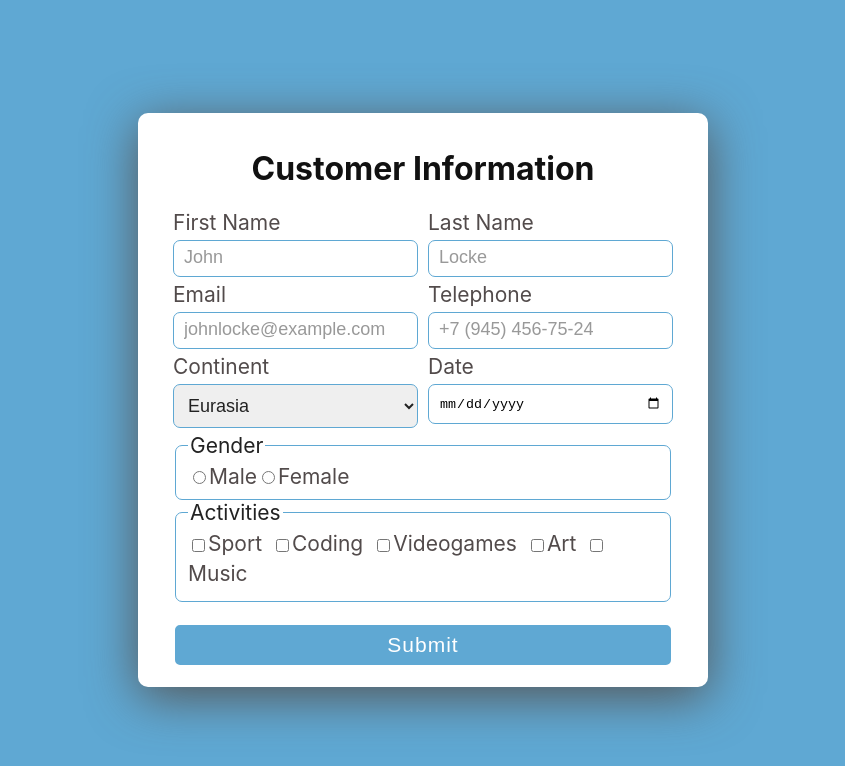
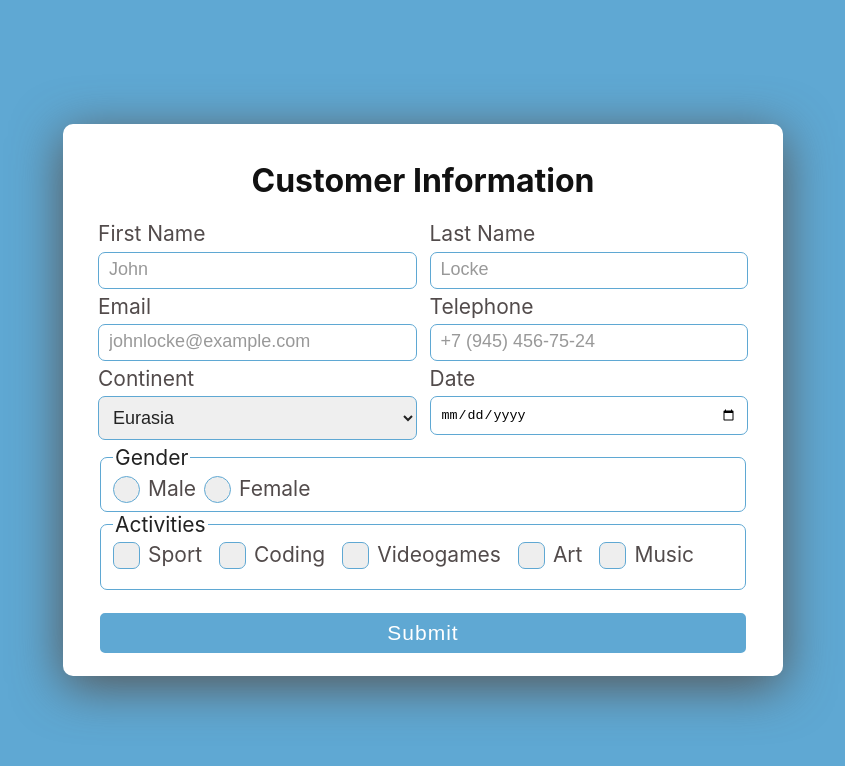
Before and after one commit to SabDennis/react-form-validation, a React (Create React App) app: page / in a window 1280 px wide. Shown: the top 766 px of the page, without its empty margins (217-1062 px from the left). Built offline with nearby package versions, Linux system fonts and the light colour scheme.

Commit message:
added custom checkboxes and radio buttons

```diff
--- a/src/Form/Form.css
+++ b/src/Form/Form.css
@@ -9,7 +9,7 @@
 }
 
 .form-container {
-    width: 500px;
+    width: 650px;
     display: flex;
     flex-direction: column;
     padding: 15px 35px;
@@ -57,6 +57,10 @@ form {
     margin-right: 1%;
 }
 
+.gender, .checkbox {
+    width: 100%;
+}
+
 h1 {
     text-align: center;
     width: 100%;
@@ -92,24 +96,9 @@ fieldset {
     color: #222;
 }
 
-.gender, .checkbox {
-    width: 100%;
-}
-
 select {
     color: #222;
 }
-
-.checkbox label {
-    display: inline-block;
-    padding-right: 10px;
-    white-space: nowrap;
-    vertical-align: middle;
-}
-
-.checkbox input {
-    vertical-align: middle;
-  }
 
 /* button */
 
@@ -132,3 +121,103 @@ select {
     background-color: #fff;
     border: 2px solid #5FA8D3;
 }
+
+/* custom radio buttons */
+
+.customRadio,
+.customCheckbox {
+    position: relative;
+    padding-left: 35px;
+    margin-bottom: 12px;
+    cursor: pointer;
+    -webkit-user-select: none;
+    -moz-user-select: none;
+    -ms-user-select: none;
+    user-select: none;
+}
+
+.customRadio input,
+.customCheckbox input  {
+    opacity: 0;
+    height: 0;
+    width: 0;
+    cursor: pointer;
+}
+
+.checkmarkRadio {
+    position: absolute;
+    top: 0;
+    left: 0;
+    height: 25px;
+    width: 25px;
+    background-color: #eee;
+    border: 1px solid #5FA8D3;
+    border-radius: 50%;
+}
+
+.customRadio:hover input ~ .checkmarkRadio,
+.customCheckbox:hover input ~ .checkmarkBox {
+    background-color: #ccc;
+}
+
+.customRadio input:checked ~ .checkmarkRadio,
+.customCheckbox input:checked ~ .checkmarkBox {
+    background-color: #2196F3;
+}
+
+.checkmarkRadio:after,
+.checkmarkBox::after {
+    content: "";
+    display: none;
+    position: absolute;
+}
+
+.customRadio input:checked ~ .checkmarkRadio:after,
+.customCheckbox input:checked ~ .checkmarkBox:after {
+    display: block;
+}
+
+.customRadio .checkmarkRadio:after {
+    top: 9px;
+    left: 9px;
+    width: 8px;
+    height: 8px;
+    border-radius: 50%;
+    background: white;
+}
+
+/* custom checkboxes */
+
+.checkbox label {
+    display: inline-block;
+    padding-right: 10px;
+    white-space: nowrap;
+    vertical-align: middle;
+}
+
+.checkbox input {
+    vertical-align: middle;
+  }
+
+.checkmarkBox {
+    position: absolute;
+    top: 0;
+    left: 0;
+    height: 25px;
+    width: 25px;
+    border: 1px solid #5FA8D3;
+    background-color: #eee;
+    border-radius: 7px;
+}
+
+.customCheckbox .checkmarkBox:after {
+    left: 9px;
+    top: 5px;
+    width: 5px;
+    height: 10px;
+    border: solid white;
+    border-width: 0 3px 3px 0;
+    -webkit-transform: rotate(45deg);
+    -ms-transform: rotate(45deg);
+    transform: rotate(45deg);
+}
--- a/src/Form/Form.js
+++ b/src/Form/Form.js
@@ -150,58 +150,72 @@ class Form extends React.Component {
                         </div>
                         <fieldset className="gender">
                             <legend>Gender</legend>
+                            <label htmlFor="male" className="customRadio">Male
                                 <input
                                     name="sex"
                                     id="male"
                                     value="Male"
                                     onChange={this.handleChange}
                                     type="radio" />
-                            <label htmlFor="male">Male</label>
+                                <span className="checkmarkRadio"></span>
+                            </label>
+                            <label htmlFor="female" className="customRadio">Female
                             <input
                                     name="sex"
                                     id="female"
                                     value="Female"
                                     onChange={this.handleChange}
                                     type="radio" />
-                            <label htmlFor="female">Female</label>
+                                <span className="checkmarkRadio"></span>
+                            </label>
                         </fieldset>
                         <fieldset className="checkbox">
                             <legend>Activities</legend>
+                            <label htmlFor="sport" className="customCheckbox">Sport
                             <input
                                     type="checkbox"
                                     id="sport"
                                     value="sport"
                                     onChange={this.handleChange}
                                     checked={this.state.activities.sport} />
-                            <label htmlFor="sport">Sport</label>
+                                    <span className="checkmarkBox"></span>
+                            </label>
+                            <label htmlFor="coding" className="customCheckbox">Coding
                             <input
                                     type="checkbox"
                                     id="coding"
                                     value="coding"
                                     onChange={this.handleChange}
                                     checked={this.state.activities.coding} />
-                            <label htmlFor="coding">Coding</label>
+                                    <span className="checkmarkBox"></span>
+                            </label>
+                            <label htmlFor="videogames" className="customCheckbox">Videogames
                             <input
                                     type="checkbox"
                                     id="videogames"
                                     value="videogames"
                                     onChange={this.handleChange}
                                     checked={this.state.activities.videogames} />
-                            <label htmlFor="videogames">Videogames</label>
+                                    <span className="checkmarkBox"></span>
+                            </label>
+                            <label htmlFor="art" className="customCheckbox">Art
                             <input
                                     type="checkbox"
                                     id="art"
                                     value="art"
                                     onChange={this.handleChange}
                                     checked={this.state.activities.art} />
-                            <label htmlFor="art">Art</label>
+                                    <span className="checkmarkBox"></span>
+                            </label>
+                            <label htmlFor="music" className="customCheckbox">Music
                             <input
                                     type="checkbox"
                                     id="music"
                                     value="music"
                                     onChange={this.handleChange}
                                     checked={this.state.activities.music} />
-                            <label htmlFor="music">Music</label>
+                                    <span className="checkmarkBox"></span>
+                            </label>
                         </fieldset>
                         <button className="submitBtn" type="submit">Submit</button>
                     </form>
```
Lines whose indentation alone changed are shown as unchanged.
